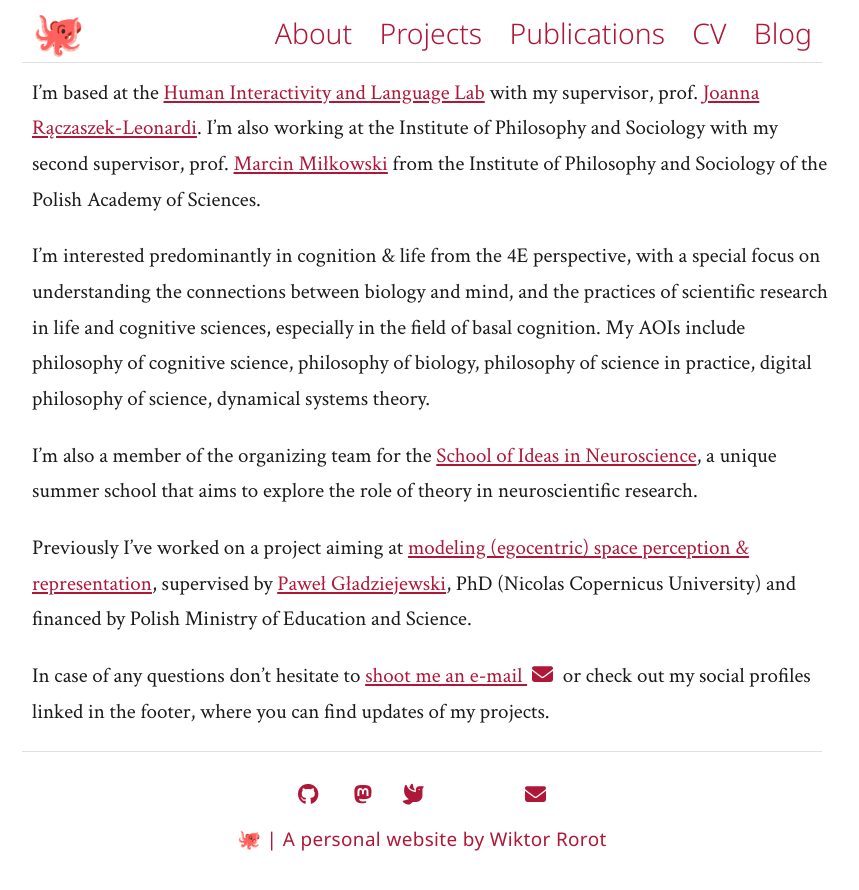
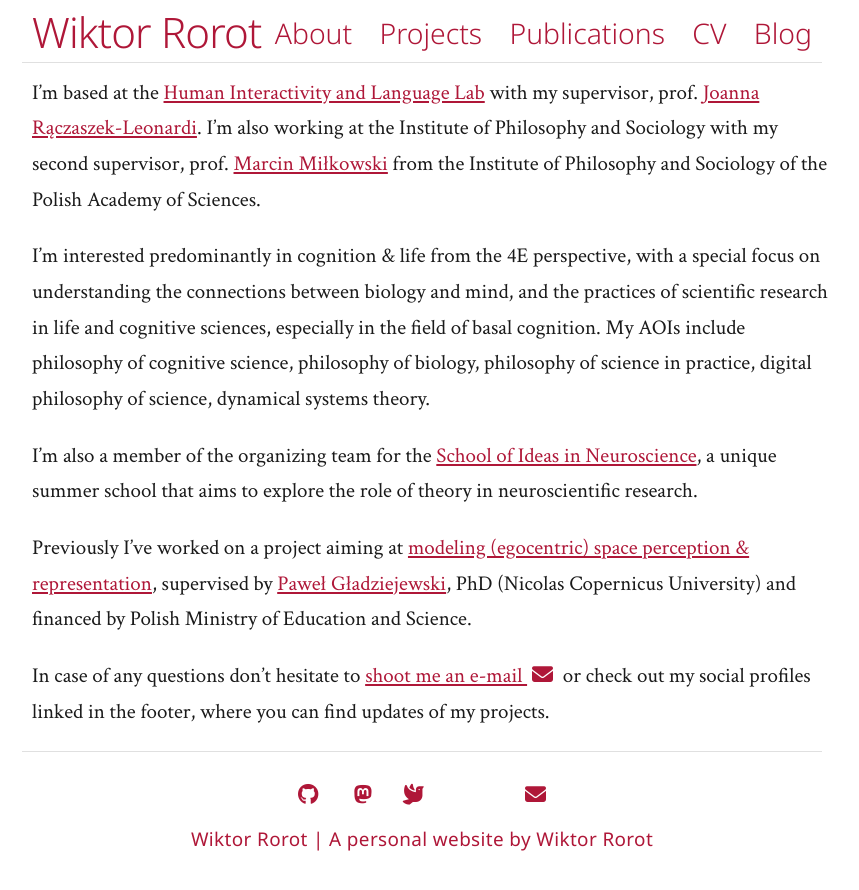
Before and after one commit to wikror/wikror.github.io, a Jekyll site: the page built from index.md, in a window 1280 px wide and 900 px high, scrolled down 726 px. Shown: the top 890 px of the window, without its empty margins (218-1077 px from the left). Built offline with Jekyll 4.4.1, drawn with Linux system fonts in a browser that asks for light colours; a style sheet for code colours, icons or effects is not loaded.

Commit message:
change title

```diff
--- a/_config.yml
+++ b/_config.yml
@@ -1,5 +1,5 @@
 # Site Build Settings
-title: '🐙'
+title: 'Wiktor Rorot'
 author: 'Wiktor Rorot'
 description: 'A personal website'
 
```
